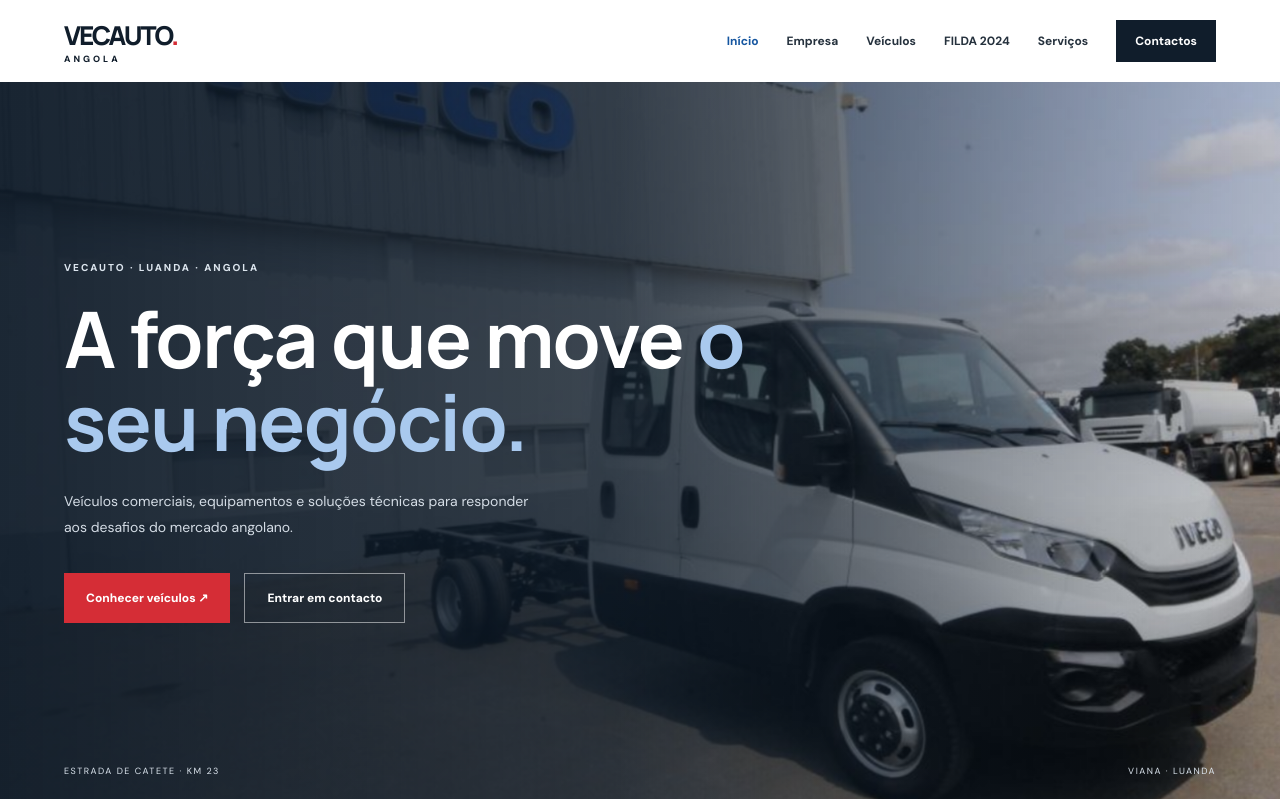
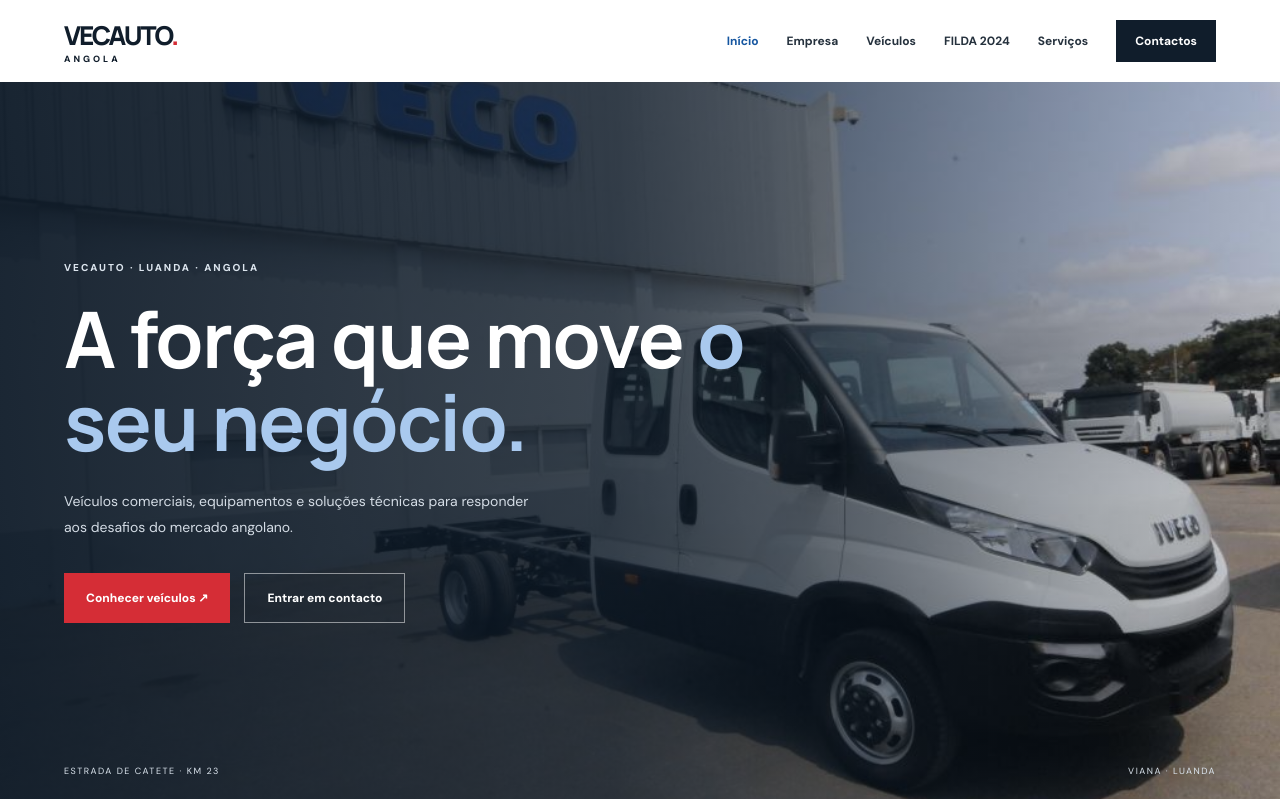
Before and after one commit to fernandescandeia80-tech/vecauto-website, a plain HTML site: page index.html in a window 1280 px wide. Shown: the top 799 px of the page. Drawn offline with Linux system fonts and the light colour scheme.

Commit message:
Restore CSS styles for layout and components
Restored CSS styles and layout for various components including header, hero section, and footer.

```diff
--- a/style.css
+++ b/style.css
@@ -128,10 +128,13 @@ nav a:hover, nav a.active { color: var(--blue); }
 
 /* HERO */
 
+
+/* HERO — IMAGEM PRINCIPAL VECAUTO */
+
 .hero {
     min-height: 690px;
     height: min(760px, 90vh);
-    background: var(--navy);
+    background: #101d2b url("./iveco-principal.jpg") center 55% / cover no-repeat;
     position: relative;
     color: white;
     display: flex;
@@ -140,12 +143,20 @@ nav a:hover, nav a.active { color: var(--blue); }
 }
 
 .hero-image {
+    display: none;
+}
+
+.hero-overlay {
     position: absolute;
     inset: 0;
-    background: url("iveco-principal.jpg") center 55% / cover no-repeat;
-    transform: scale(1.04);
-    will-change: transform;
+    background: linear-gradient(
+        90deg,
+        rgba(11, 24, 38, 0.88) 0%,
+        rgba(11, 24, 38, 0.58) 48%,
+        rgba(11, 24, 38, 0.18) 100%
+    );
 }
+
 
 .hero-overlay {
     position: absolute;
```
